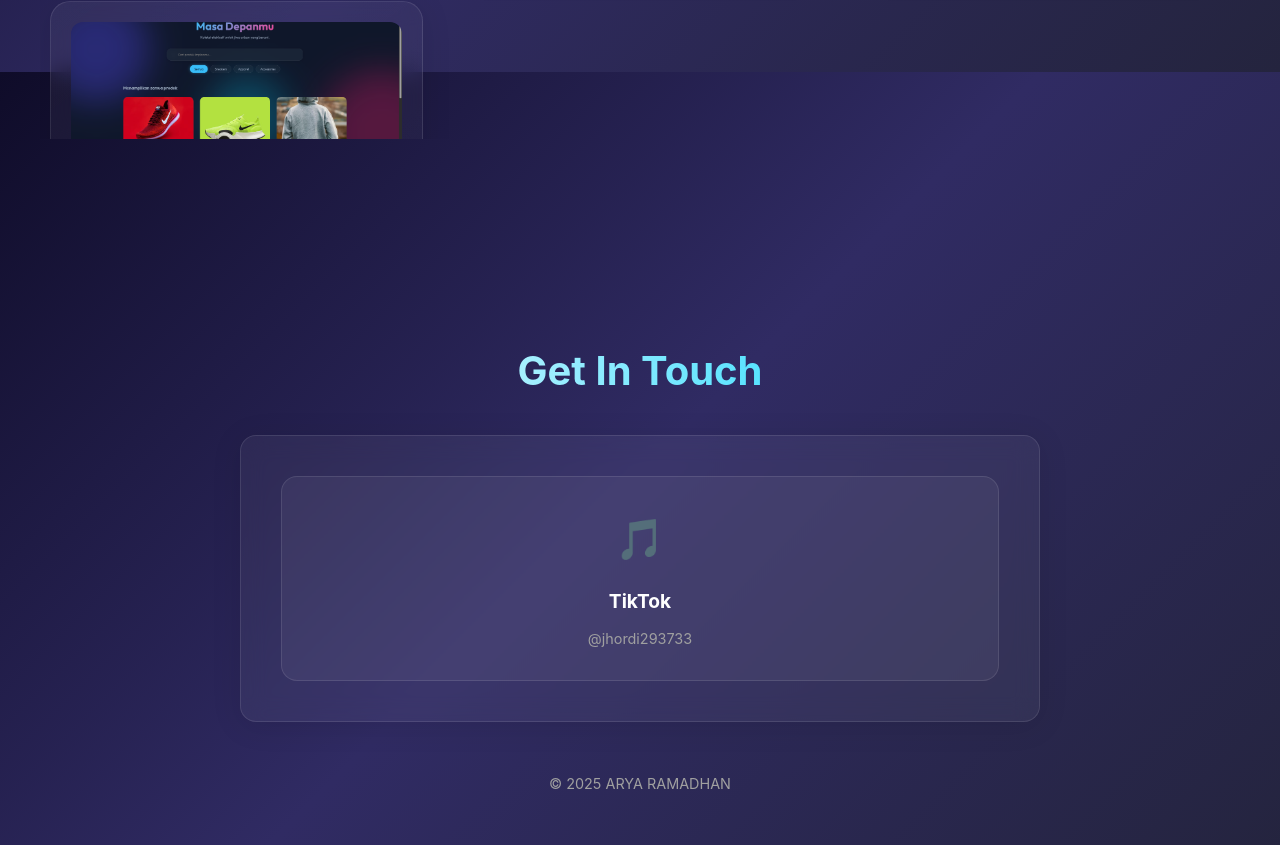
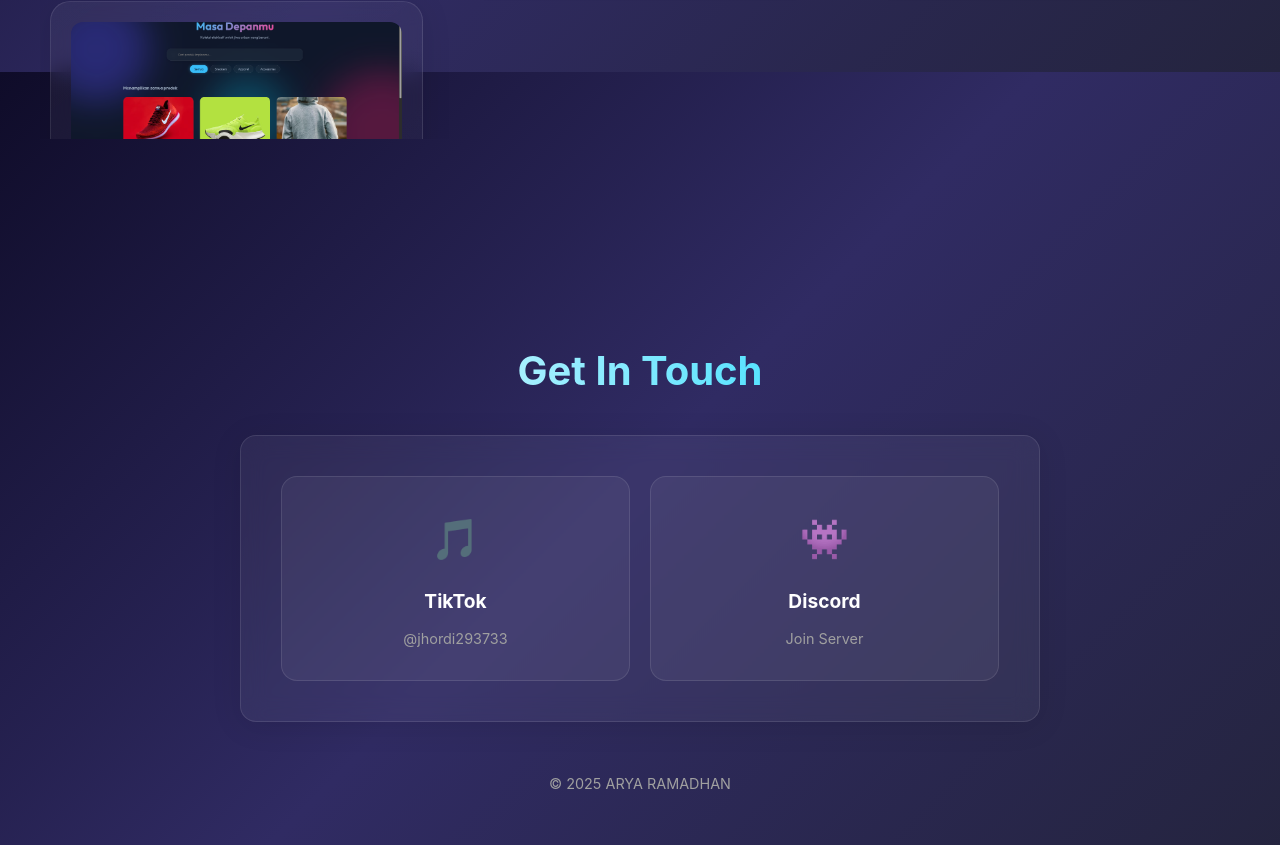
Before and after one commit to sleepyarya/Portfolio, a Vue app: page / in a window 1280 px wide. Shown: the part 2328-3173 px from the top of the page. Built offline with nearby package versions, Linux system fonts and the light colour scheme.

Commit message:
feat: add new ContactSection component with social links and footer

```diff
--- a/src/components/ContactSection.vue
+++ b/src/components/ContactSection.vue
@@ -8,6 +8,11 @@
             <span class="icon">🎵</span>
             <span class="text">TikTok</span>
             <span class="username">@jhordi293733</span>
+          </a>
+          <a href="https://discord.gg/UY7jXz49Sz" target="_blank" class="social-btn discord">
+            <span class="icon">👾</span>
+            <span class="text">Discord</span>
+            <span class="username">Join Server</span>
           </a>
 
         </div>
@@ -86,6 +91,10 @@
   -webkit-background-clip: text;
   -webkit-text-fill-color: transparent;
 }
+
+.discord:hover .text {
+  color: #5865F2;
+}
 .footer {
   text-align: center;
   color: var(--text-secondary);
```
